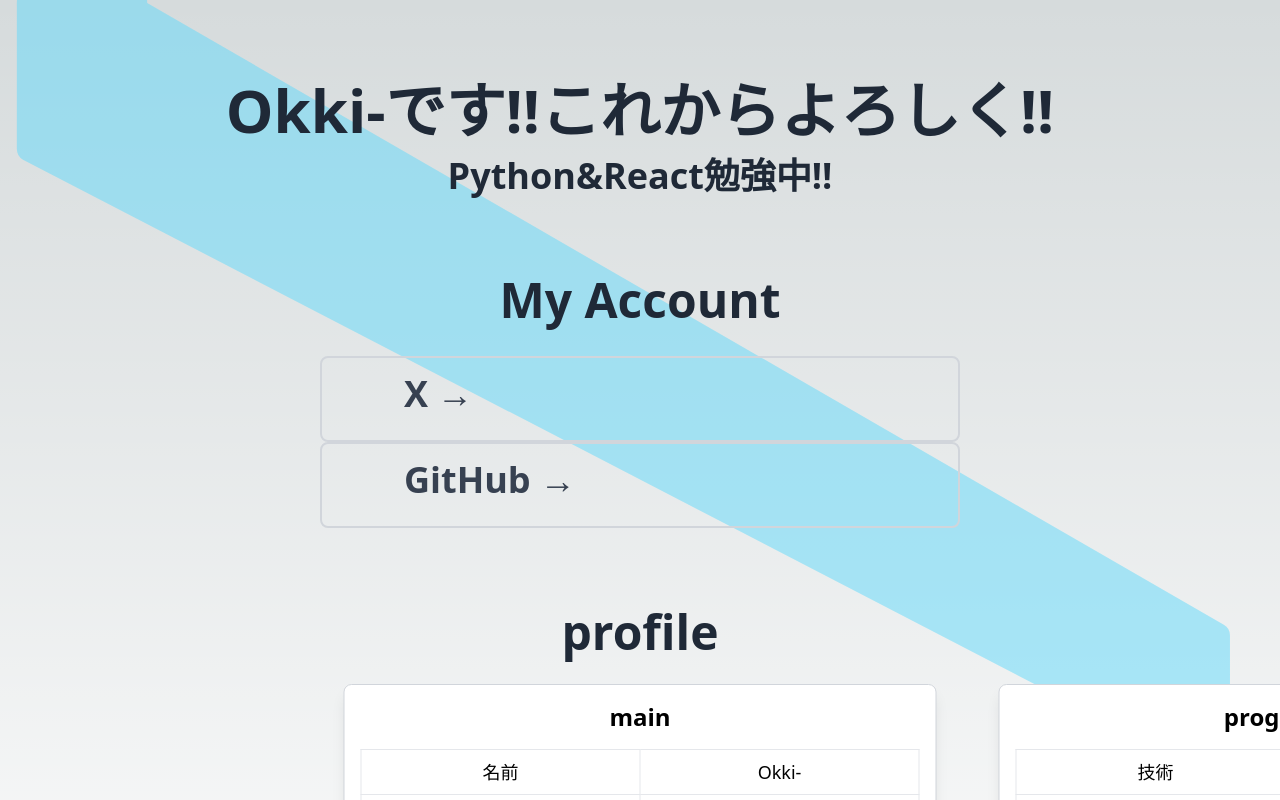
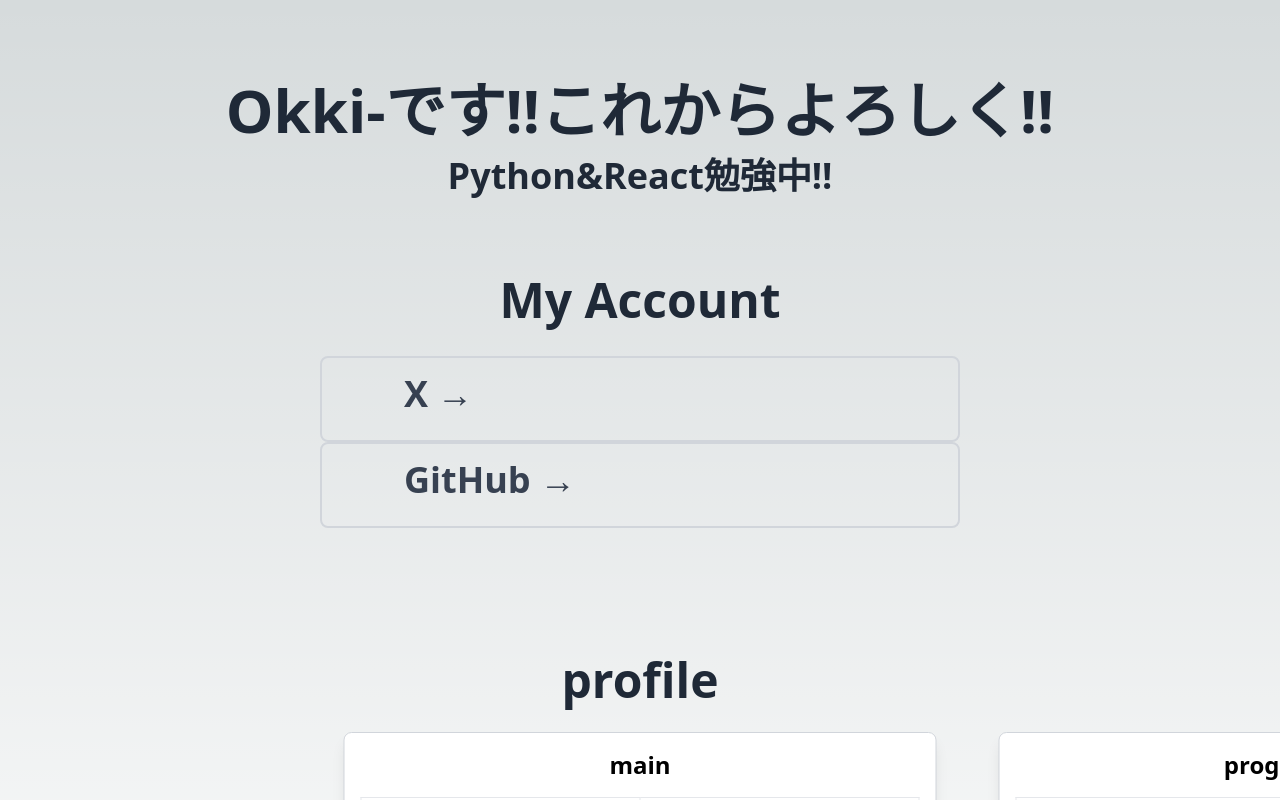
Before and after one commit to Okkyyt/my-homepage, a Next.js app: page / in a window 1280 px wide. Shown: the top 800 px of the page. Built offline with nearby package versions, Linux system fonts and the light colour scheme.

Commit message:
svgの表示の仕方の変更

```diff
--- a/app/page.tsx
+++ b/app/page.tsx
@@ -79,21 +79,23 @@ export default function Home() {
   const githubHandle = "/your_github_handle"; // 適切なハンドルに変更してください
 
   return (
-    <main className="flex flex-col items-center justify-between font-sans w-full">
+    <main className="flex flex-col items-center justify-between font-sans w-full overflow-hidden">
       {/* Title */}
-      <div className="text-center mt-20 mb-20 w-full  font-bold text-gray-800 relative z-10">
+      <div className="text-center mt-20 mb-20 w-full font-bold text-gray-800 relative z-10">
         <h1 className="text-6xl">Okki-です!!これからよろしく!!</h1>
         <h2 className="text-4xl mt-4">Python&React勉強中!!</h2>
       </div>
       {/* Link */}
-      <div className="flex flex-col items-center mb-20 w-full">
+      <div className="flex flex-col items-center mb-20 w-full relative">
+        <div className="relative w-full max-w-full h-[300px] overflow-hidden group">
           <Image
             src={SampleSVG}
             alt="React Logo"
             layout="fill"
             objectFit="cover"
-          className="opacity-50"
+            className="absolute inset-0 opacity-0 transition-all duration-500 transform translate-x-full translate-y-full group-hover:opacity-100 group-hover:translate-x-0 group-hover:translate-y-0"
           />
+          <div className="flex flex-col items-center w-full relative">
             <h3 className="text-5xl text-center font-bold text-gray-800 relative z-10">
               My Account
             </h3>
@@ -134,6 +136,8 @@ export default function Home() {
               </Link>
             </div>
           </div>
+        </div>
+      </div>
 
       {/* profile */}
       <div className="text-center mb-20 w-full">
```
Lines whose indentation alone changed are shown as unchanged.
